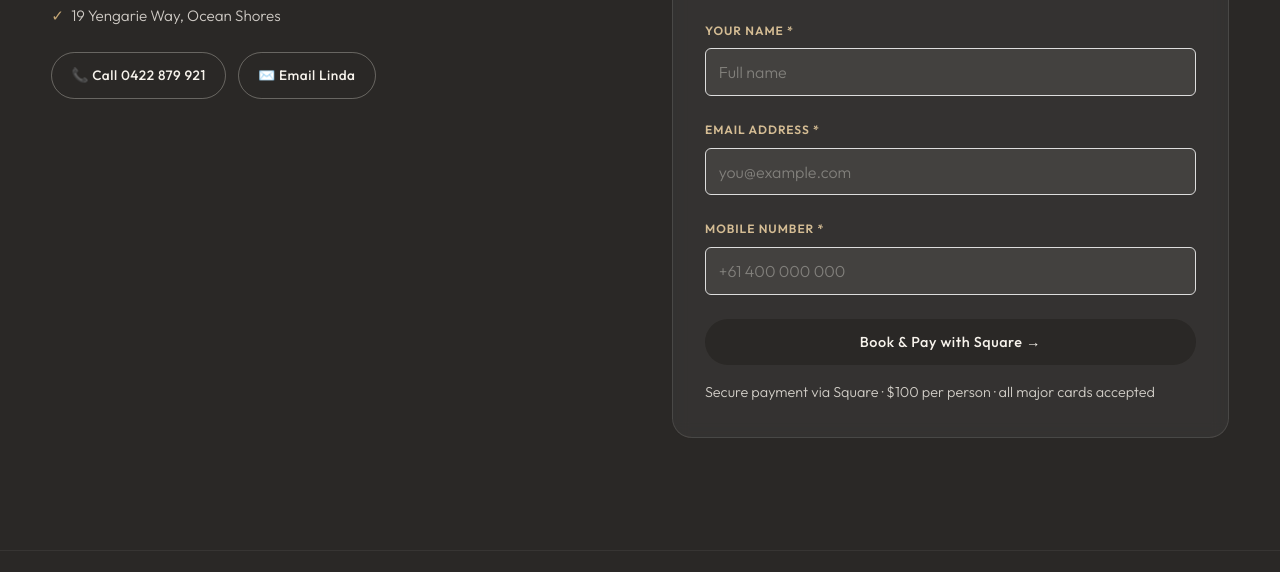
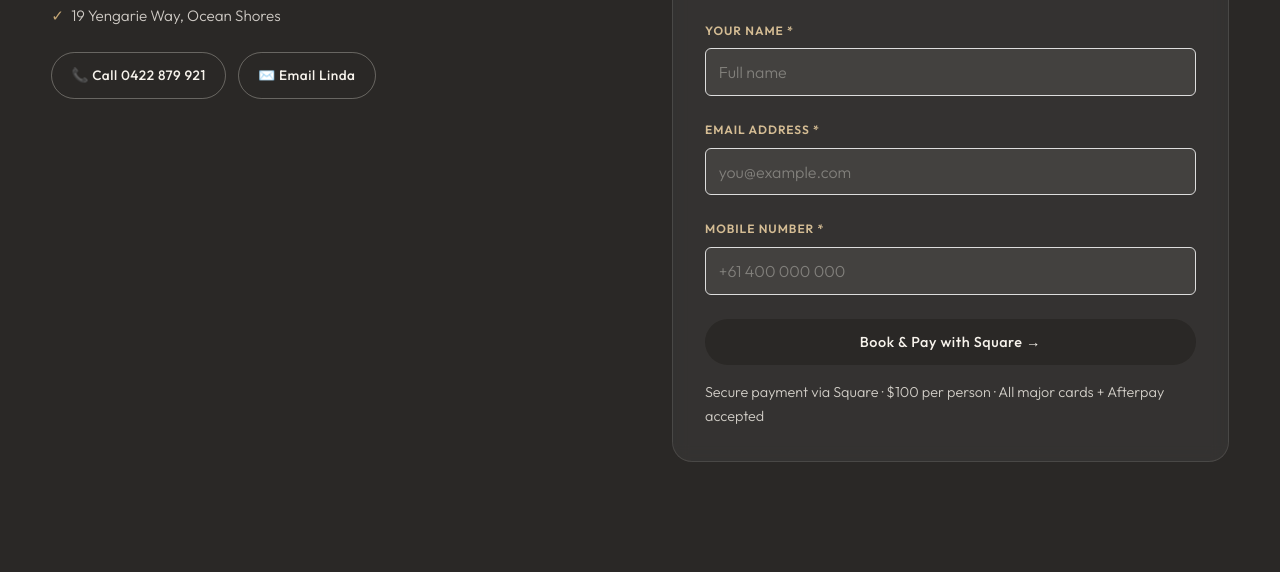
Before and after one commit to wh0d4r35w1n5/succulent-driftwoods, a website: page index.html in a window 1280 px wide. Shown: the part 5593-6165 px from the top of the page. Drawn offline with nearby package versions, Linux system fonts and the light colour scheme.

Commit message:
Update index.html

```diff
--- a/index.html
+++ b/index.html
@@ -368,7 +368,7 @@
             </div>
 
               <button type="button" id="book-submit" class="btn btn-primary btn-full">Book &amp; Pay with Square →</button>
-            <p style="margin-top:1rem;font-size:0.9rem;opacity:0.8">Secure payment via Square · $100 per person · all major cards accepted</p>
+            <p style="margin-top:1rem;font-size:0.9rem;opacity:0.8">Secure payment via Square · $100 per person · All major cards + Afterpay accepted</p>
             <p id="book-err" style="display:none;color:#c00;margin-top:1rem;font-weight:500"></p>
           </div>
         </div>
```
